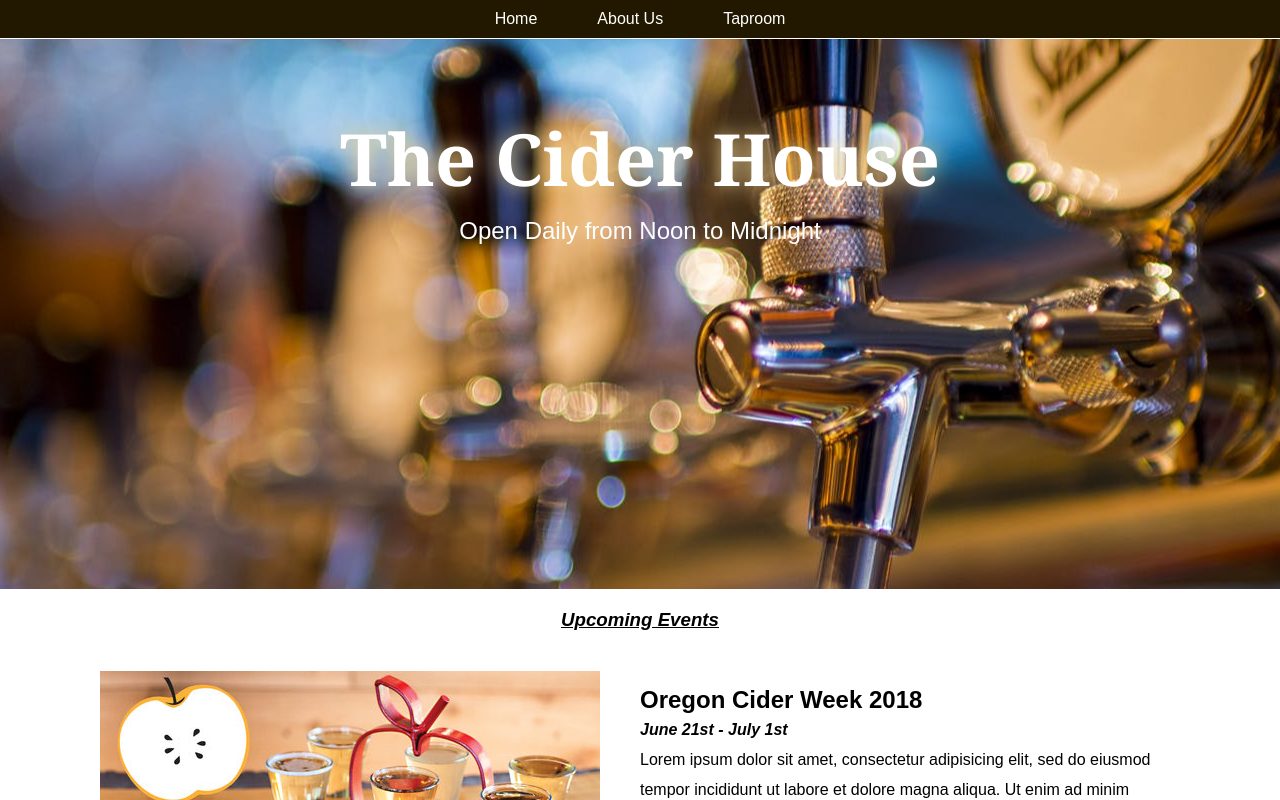
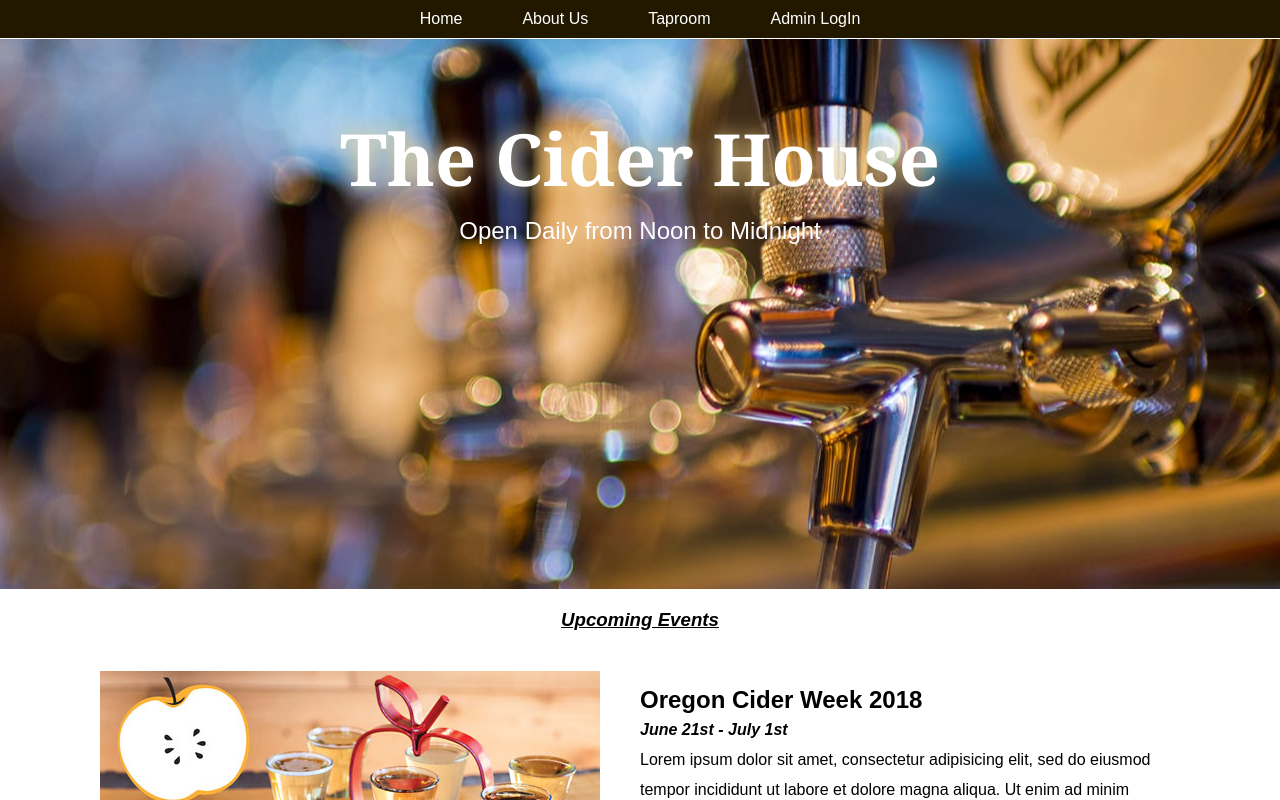
Before and after one commit to robinsola/Cider-House, a React app: page / in a window 1280 px wide. Shown: the top 800 px of the page. Built offline with nearby package versions, Linux system fonts and the light colour scheme.

Commit message:
Link Admin to navbar

```diff
--- a/src/components/Navbar.jsx
+++ b/src/components/Navbar.jsx
@@ -28,6 +28,7 @@ function Navbar() {
         <Link to ='/' style={linkStyles}><li>Home</li></Link>
         <Link to ='/About' style={linkStyles}><li>About Us</li></Link>
         <Link to ='/CiderList' style={linkStyles}><li>Taproom</li></Link>
+        <Link to ='/Admin' style={linkStyles}><li>Admin LogIn</li></Link>
       </ul>
     </div>
   );
--- a/src/components/Router.jsx
+++ b/src/components/Router.jsx
@@ -4,6 +4,8 @@ import Home from './Home';
 import About from './About';
 import CiderList from './CiderList';
 import Error404 from './Error404';
+import NewCiderControl from './NewCiderControl';
+import Admin from './Admin';
 import angryOrchard from '../assets/images/angry-orchard-logo.png';
 import austinEastciders from '../assets/images/austin-eastciders-logo.png';
 import jacksCider from '../assets/images/jacks-cider-logo.png';
@@ -89,7 +91,8 @@ class  Router extends React.Component {
       <div>
         <Switch>
           <Route exact path='/' component={Home} />
-          <Route path='/About' component={About} />
+          <Route path='/Admin' component={Admin} />
+          <Route path='/About' component={NewCiderControl} />
           <Route path='/CiderList' render={()=><CiderList ciderList={this.state.masterCiderList}/>} />
           <Route component={Error404} />
         </Switch>
```
